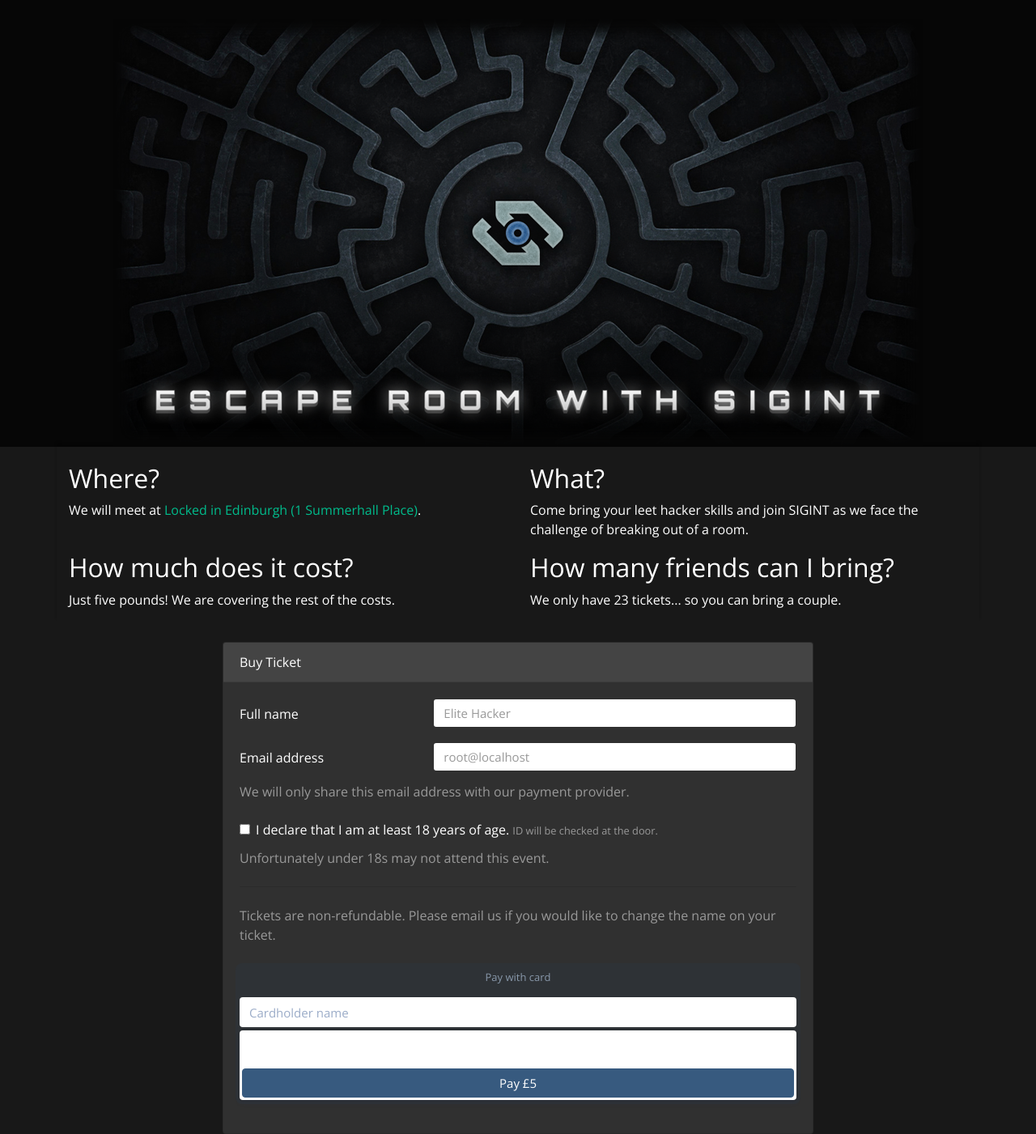
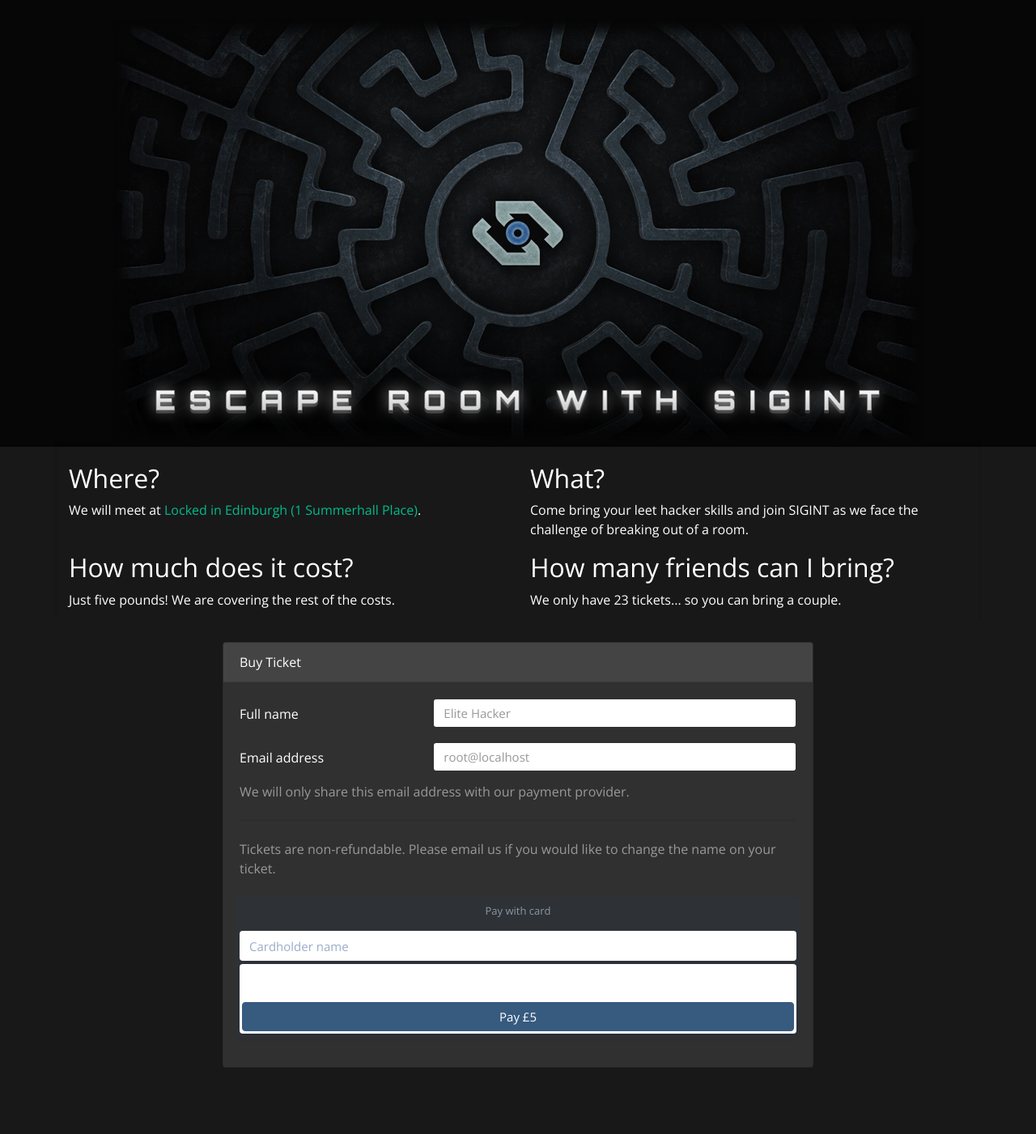
Before and after one commit to compsoc-edinburgh/escape19-site, a Jekyll site: the page built from index.html, in a window 1280 px wide. Shown: the whole page at 81% size. Built offline with Jekyll 4.4.1, drawn with Linux system fonts in a browser that asks for light colours; nearby versions of some CDN libraries; after the commit the page ends 1319 px from its top, so only the background shows below that.

```diff
--- a/_includes/form.html
+++ b/_includes/form.html
@@ -19,20 +19,6 @@
         <div class="col">
             <small id="emailHelp" class="form-text text-muted mt-0 col-form-label">
                 We will only share this email address with our payment provider.
-            </small>
-        </div>
-    </div>
-
-    <div class="form-group mb-1">
-        <div class="form-check">
-            <input type="checkbox" class="form-check-input" id="over18">
-            <label for="over18" class="form-check-label">I declare that I am at least 18 years of age. <small class="text-muted">ID will be checked at the door.</small></label>
-        </div>
-    </div>
-    <div class="form-group row">
-        <div class="col">
-            <small id="emailHelp" class="form-text text-muted mt-0 col-form-label">
-                Unfortunately under 18s may not attend this event.
             </small>
         </div>
     </div>
--- a/static/script.js
+++ b/static/script.js
@@ -1,8 +1,5 @@
 ---
 ---
-function isOver18() {
-    return document.getElementById("over18").checked;
-}
 
 document.addEventListener('DOMContentLoaded', () => {
 
@@ -103,11 +100,10 @@ document.addEventListener('DOMContentLoaded', () => {
     function onTokenReceived(result) {
         const FullName = document.getElementById("fullname").value;
         const Email = document.getElementById("email").value;
-        const Over18 = isOver18();
 
         const data = {
             Token: result.token.id,
-            FullName, Email, Over18,
+            FullName, Email,
         }
 
         console.log("Submitting data", data);
@@ -194,8 +190,8 @@ document.addEventListener('DOMContentLoaded', () => {
             currency: "gbp",
             requestPayerName: true,
             total: {
-                amount: 4000,
-                label: "Informatics Ball 2018",
+                amount: 500,
+                label: "SIGINT Escape Room Ticket",
             }
         }
     );
```
